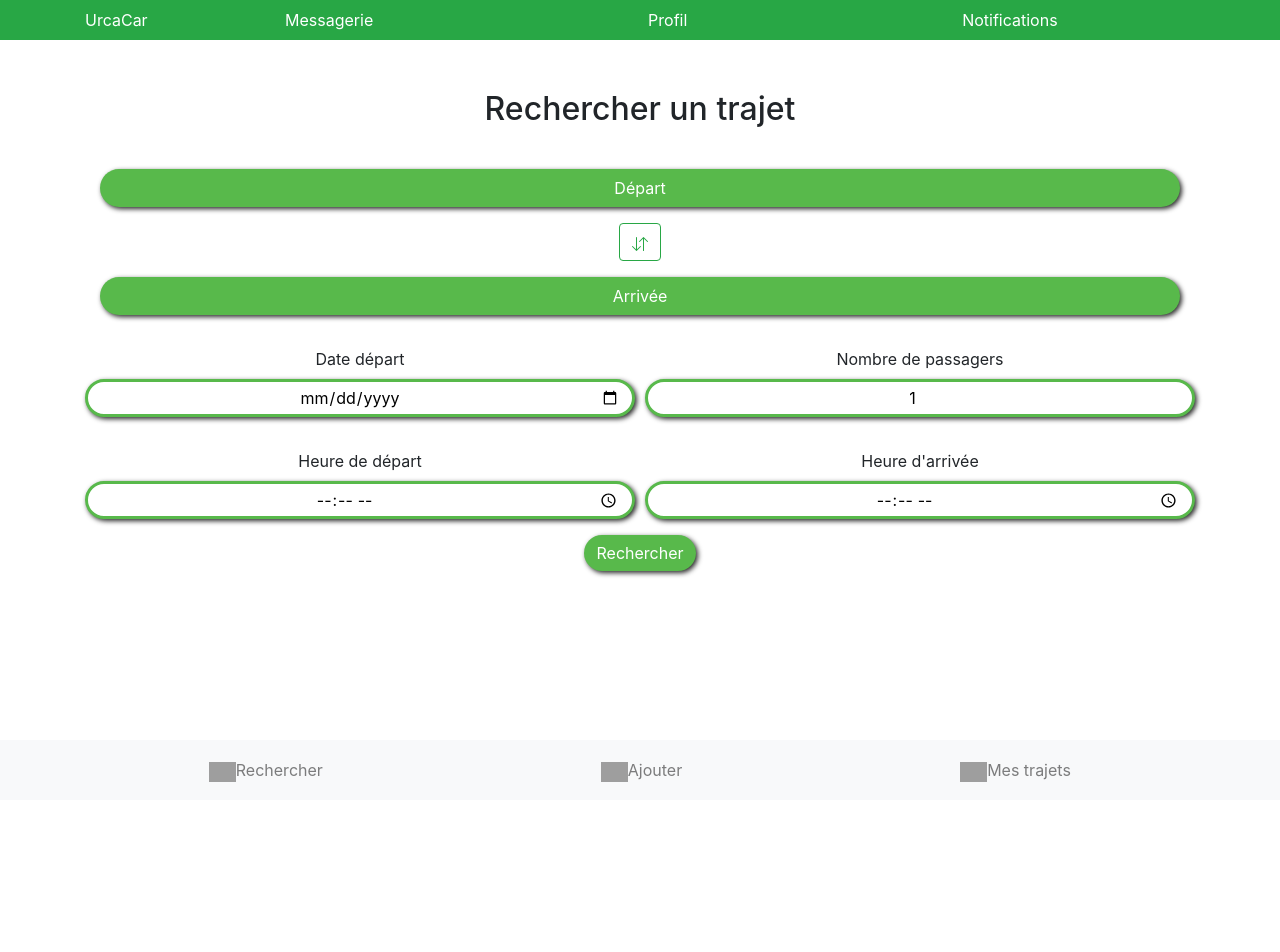
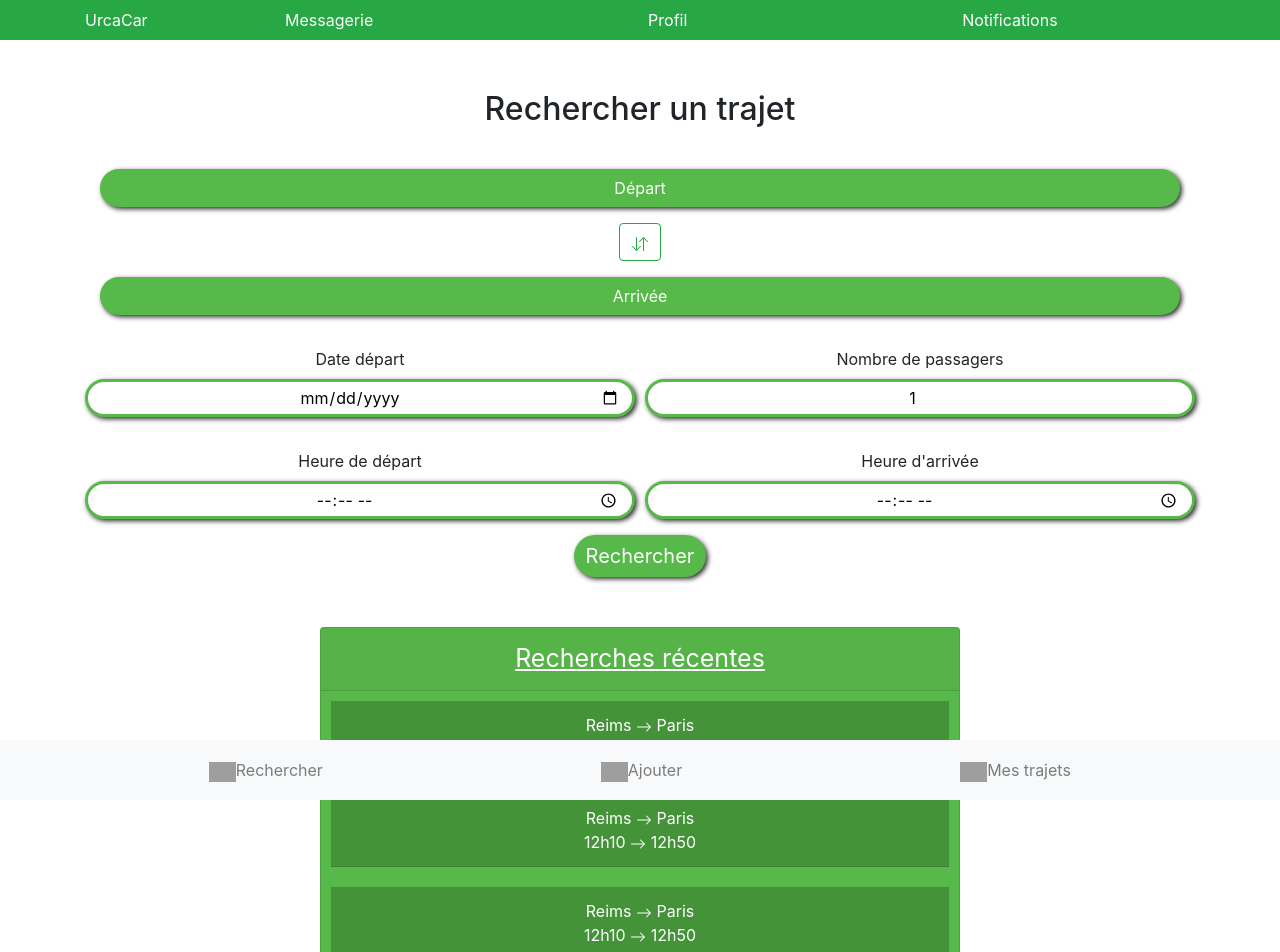
Before and after one commit to enzo-firmino/urcacar, a React (Create React App) app in the folder urcacar/: page / in a window 1280 px wide. Shown: the top 952 px of the page. Before the commit the page ends 808 px from the top, so only its background shows below. Built offline with nearby package versions, Linux system fonts and the light colour scheme; grey boxes are pictures that could not be loaded.

Commit message:
Creation RecherchesRecentes

```diff
--- a/urcacar/src/App.js
+++ b/urcacar/src/App.js
@@ -1,6 +1,5 @@
 import './App.css';
 import 'leaflet/dist/leaflet.css'
-import {FormSearchTrajet} from "./components/FormSearchTrajet";
 import React from "react";
 import {Header} from "./components/Header";
 import {Footer} from "./components/Footer";
@@ -9,6 +8,7 @@ import {
     Switch,
     Route,
 } from "react-router-dom";
+import {Accueil} from "./components/Accueil";
 
 function App() {
   return (
@@ -17,7 +17,7 @@ function App() {
             <Header/>
             <Switch>
                 <Route exact path="/">
-                    <FormSearchTrajet/>
+                    <Accueil/>
                 </Route>
                 <Route path="/profil">
                     <About/>
--- /dev/null
+++ b/urcacar/src/components/Accueil/index.js
@@ -0,0 +1,12 @@
+import {FormSearchTrajet} from "../FormSearchTrajet";
+import {RecherchesRecentes} from "../RecherchesRecentes";
+import React from "react";
+
+export function Accueil(props) {
+    return (
+        <div>
+            <FormSearchTrajet/>
+            <RecherchesRecentes/>
+        </div>
+    )
+}
--- a/urcacar/src/components/FormSearchTrajet/index.js
+++ b/urcacar/src/components/FormSearchTrajet/index.js
@@ -110,7 +110,7 @@ export function FormSearchTrajet(props) {
                 </Form.Row>
 
                 <Button
-                    className='fullBgField'
+                    className='fullBgField rechercheButton'
                     variant="primary"
                     type="submit">
                     Rechercher
--- a/urcacar/src/components/Header/index.js
+++ b/urcacar/src/components/Header/index.js
@@ -6,7 +6,6 @@ import {
     Route,
     Link
 } from "react-router-dom";
-import {FormSearchTrajet} from "../FormSearchTrajet";
 
 export function Header(props) {
 
--- /dev/null
+++ b/urcacar/src/components/RecherchesRecentes/index.js
@@ -0,0 +1,37 @@
+import React from "react";
+import '../../styles/recherchesRecentes.css';
+import { ArrowRight } from 'react-bootstrap-icons';
+import ListGroup from "react-bootstrap/ListGroup";
+import Card from "react-bootstrap/Card";
+
+export function RecherchesRecentes(props) {
+
+    const recherchesRecentes = [
+        {depart: 'Reims', arrive: 'Paris', heureDepart: '12h10', heureArrive: '12h50'},
+        {depart: 'Reims', arrive: 'Paris', heureDepart: '12h10', heureArrive: '12h50'},
+        {depart: 'Reims', arrive: 'Paris', heureDepart: '12h10', heureArrive: '12h50'},
+        {depart: 'Reims', arrive: 'Paris', heureDepart: '12h10', heureArrive: '12h50'}
+    ];
+    const listRechercheRecente = recherchesRecentes.map((recherche, index) => {
+        return <RechercheRecente key={index}  recherche={recherche}/>;
+    }
+    );
+
+    return (
+        <Card className='recherchesRecentes' text='white'>
+            <Card.Header>Recherches récentes</Card.Header>
+            <ListGroup variant="flush">
+                {listRechercheRecente}
+            </ListGroup>
+        </Card>
+    );
+}
+
+
+function RechercheRecente(props) {
+    return <ListGroup.Item>
+        {props.recherche.depart}  <ArrowRight/>  {props.recherche.arrive}
+        <br/>
+            {props.recherche.heureDepart}  <ArrowRight/>  {props.recherche.heureArrive}
+    </ListGroup.Item>
+}
--- a/urcacar/src/index.css
+++ b/urcacar/src/index.css
@@ -5,6 +5,7 @@ body {
     sans-serif;
   -webkit-font-smoothing: antialiased;
   -moz-osx-font-smoothing: grayscale;
+  padding-bottom: 60px;
 }
 
 code {
@@ -15,7 +16,7 @@ code {
 
 
 .footer{
-  position: absolute !important;
+  position: fixed !important;
   bottom: 0;
   width: 100%;
   height: 60px;
--- a/urcacar/src/styles/formSearchTrajet.css
+++ b/urcacar/src/styles/formSearchTrajet.css
@@ -1,6 +1,9 @@
+.formSearchTrajet {
+    padding-top: 50px;
+    padding-bottom: 50px;
+}
 
 h2 {
-    padding-top: 50px;
     padding-bottom: 25px;
 }
 
@@ -42,3 +45,7 @@ h2 {
     color: red !important;
     opacity: 1 !important;
 }
+
+.rechercheButton {
+    font-size: 20px !important;
+}
--- /dev/null
+++ b/urcacar/src/styles/recherchesRecentes.css
@@ -0,0 +1,17 @@
+.card {
+    margin-bottom: 50px;
+    margin-right: auto;
+    margin-left: auto;
+    width: 50%;
+    background-color: rgba(88,185,75,1) !important;
+}
+
+.card-header {
+    font-size: 25px;
+    text-decoration: underline;
+}
+
+.list-group-item {
+    margin: 10px;
+    background-color: rgb(68, 147, 57) !important;
+}
```
